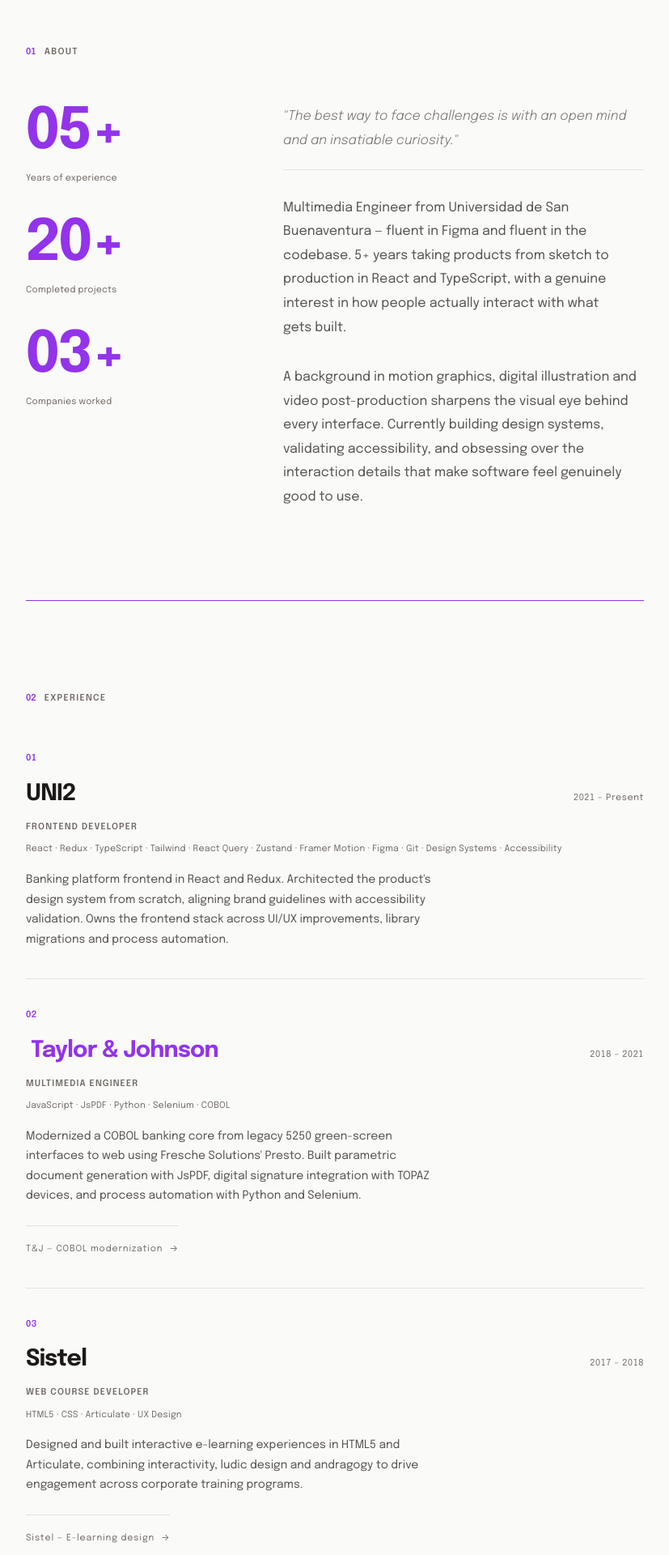
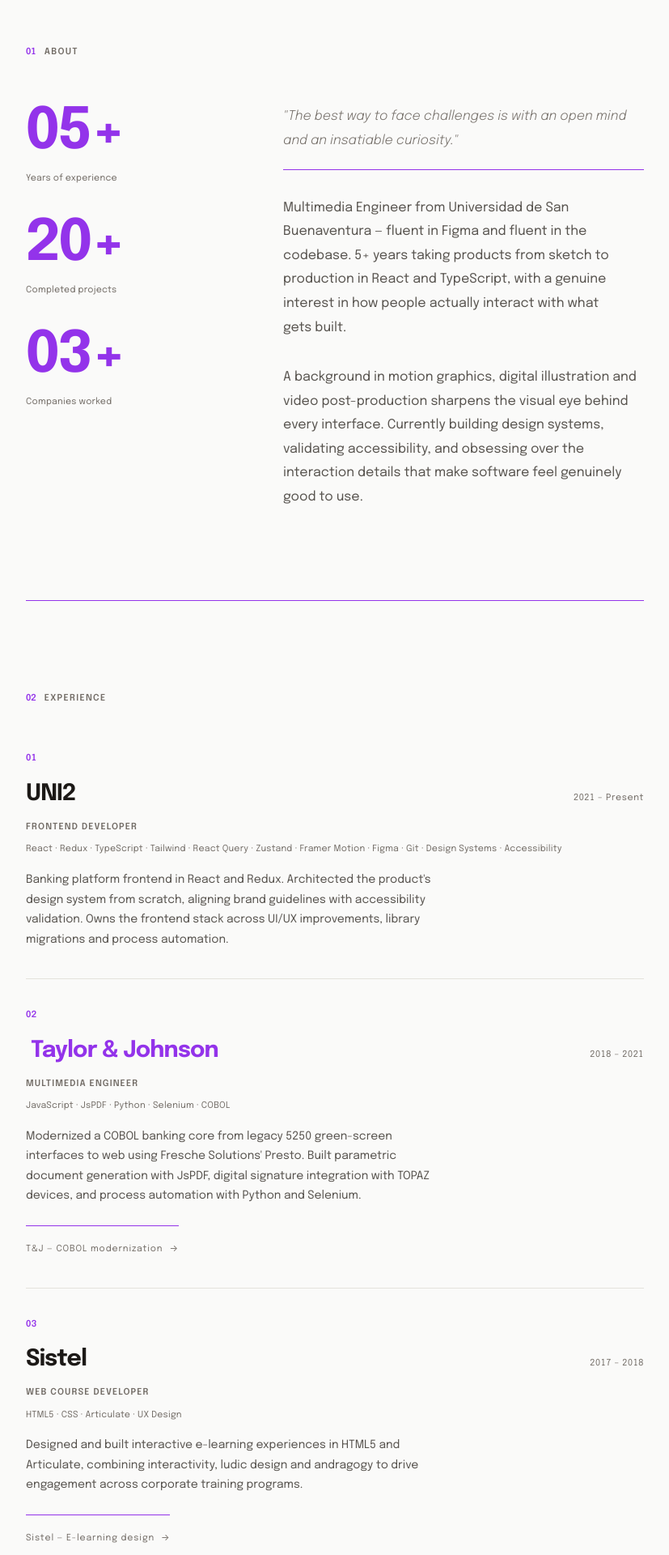
Before and after one commit to CondeHdz94/condehdz-portfolio, a React (Vite) app: page / in a window 1280 px wide. Shown: the part 980-2900 px from the top of the page at 81% size, without its empty margins (226-1053 px from the left). Built offline with nearby package versions, Linux system fonts and the light colour scheme.

Commit message:
refactor: colorize pass — warm dark mode neutrals, accent borders on quote and case links

```diff
--- a/src/App.css
+++ b/src/App.css
@@ -455,7 +455,8 @@
   color: var(--text-muted);
   line-height: 1.75;
   padding-bottom: 20px;
-  border-bottom: 1px solid var(--border);
+  border-bottom: 1px solid var(--accent);
+  transition: border-color 0.6s ease;
 }
 
 .about-text p {
@@ -552,12 +553,12 @@
   gap: 8px;
   margin-top: 24px;
   padding-top: 20px;
-  border-top: 1px solid var(--border);
+  border-top: 1px solid var(--accent);
   font-size: var(--text-xs);
   letter-spacing: 0.08em;
   color: var(--text-muted);
   text-decoration: none;
-  transition: color 0.4s cubic-bezier(0.16, 1, 0.3, 1);
+  transition: color 0.4s cubic-bezier(0.16, 1, 0.3, 1), border-color 0.6s ease;
   cursor: pointer;
 }
 
--- a/src/cases/taylor-johnson/TJCase.css
+++ b/src/cases/taylor-johnson/TJCase.css
@@ -218,7 +218,7 @@
   letter-spacing: 0.14em;
   text-transform: uppercase;
   color: var(--case-accent);
-  opacity: 0.7;
+  opacity: 0.85;
 }
 
 .case-meta-value {
--- a/src/index.css
+++ b/src/index.css
@@ -46,11 +46,11 @@
 }
 
 .dark {
-  --bg: #0A0A0A;
-  --surface: #141414;
-  --border: #262626;
+  --bg: #0D0A08;
+  --surface: #171310;
+  --border: #2B2420;
   --text-muted: #7E7872;
-  --text: #A3A3A3;
+  --text: #A89E98;
   --text-strong: #F5F5F4;
   --accent: #333333;
   --accent-neutral: #333333;
```
